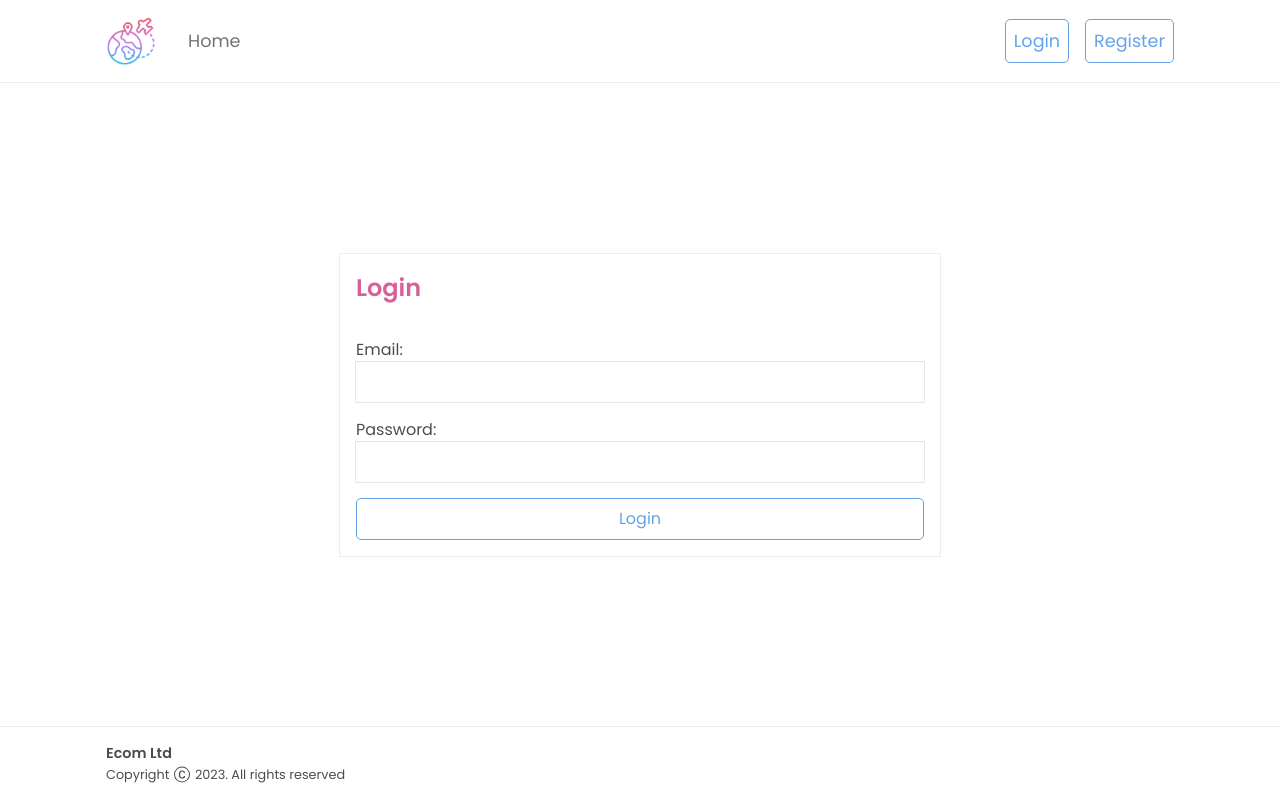
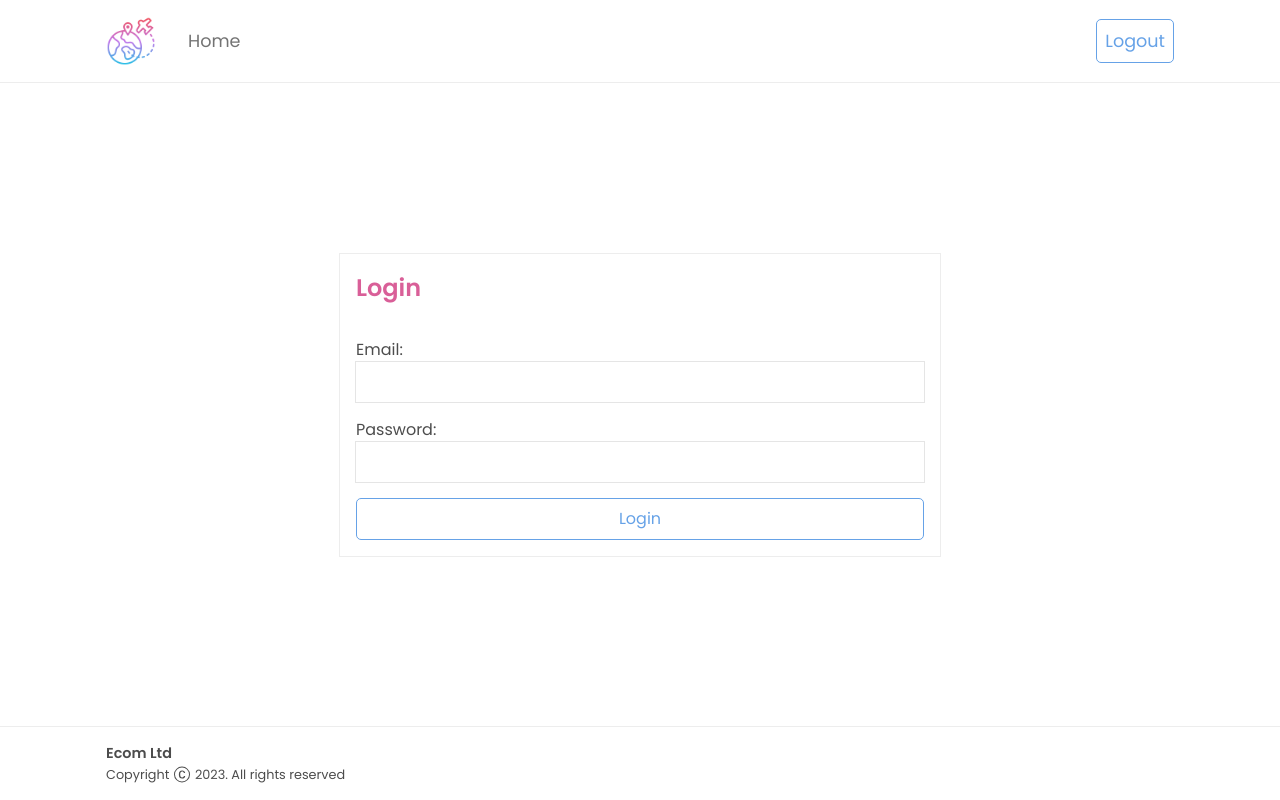
Before and after one commit to olee2/holidaze, a React (Create React App) app: page /login in a window 1280 px wide. Built offline with nearby package versions, Linux system fonts and the light colour scheme; sample sign-in values are in the browser's storage; the HTML template or start-up script is replaced by a standard one.

Commit message:
Changing so that all user object is stored not just authtoken

```diff
--- a/src/pages/Login/index.jsx
+++ b/src/pages/Login/index.jsx
@@ -56,8 +56,8 @@ export const Login = () => {
           general: response.errors[0].message,
         });
       } else if (response.accessToken) {
-        const accessToken = response.accessToken;
-        localStorage.setItem("access_token", accessToken);
+        localStorage.setItem("user", JSON.stringify(response));
+
         navigate("/");
       }
     } catch (error) {
--- a/src/utils/isLoggedIn.js
+++ b/src/utils/isLoggedIn.js
@@ -1,4 +1,4 @@
 export const isLoggedIn = () => {
-  const accessToken = localStorage.getItem("access_token");
-  return !!accessToken;
+  const user = JSON.parse(localStorage.getItem("user"));
+  return user ? !!user.accessToken : null;
 };
```
